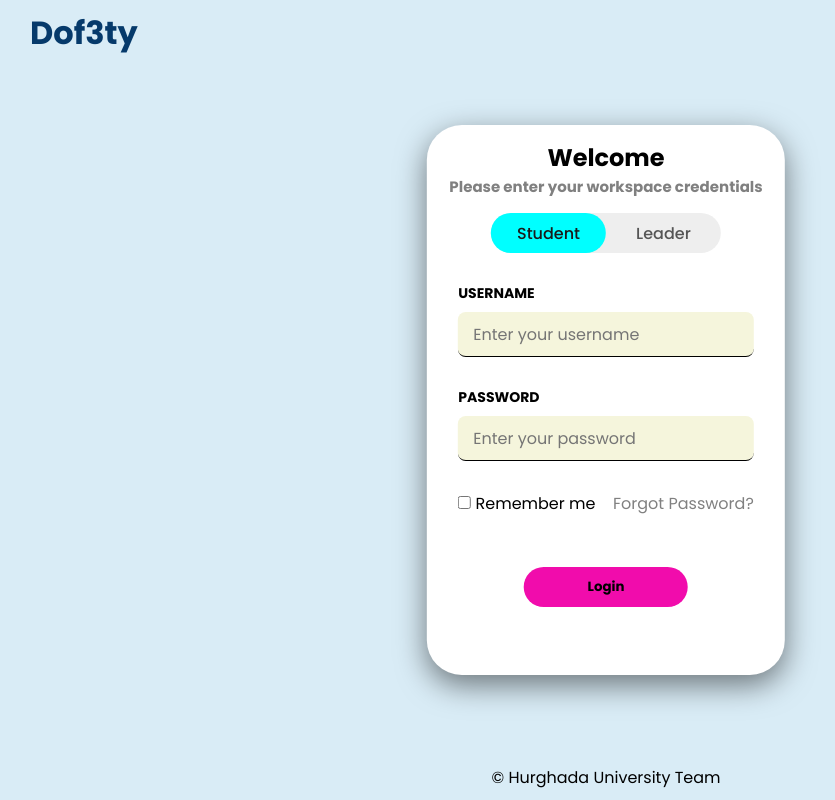
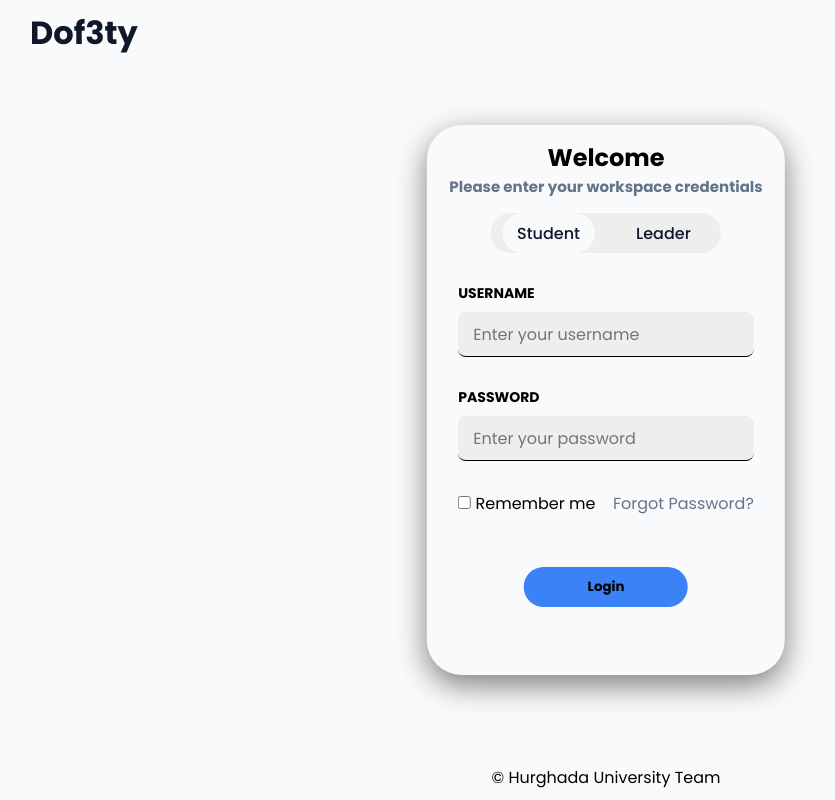
Before and after one commit to midoofishh2005-creator/my-firsy-project, a plain HTML site: page index.html in a window 1280 px wide. Shown: the whole page, without its empty margins (34-869 px from the left). Drawn offline with Linux system fonts and the light colour scheme.

Commit message:
modified the colors.

```diff
--- a/css/components.css
+++ b/css/components.css
@@ -1,9 +1,11 @@
 :root {
-    --blue1: #063a6b;
-    --blue2: #49769F;
-    --cyan: #d9ecf6;
-    --white: rgb(255, 255, 255);
-    --text-gray: rgba(116, 116, 116, 0.786);
+    --main: #3B82F6;
+    --active: #1E3A5F;
+    --back: #F8FAFC;
+    --cards: #FFFFFF;
+    --graay: #eee;
+    --main-text: #0F172A;
+    --secondary-text: #64748B;
 }
 
 .center {
@@ -16,13 +18,13 @@
 .btn {
     cursor: pointer;
     font-weight: bold;
-    background-color: rgb(241, 12, 172);
+    background-color: var(--main);
     border: none;
     transition: 0.3s;
 }
 
 .btn:hover {
-    background-color: rgb(215, 202, 185);
+    background-color: var(--active)
 }
 
 input:focus {
--- a/css/style.css
+++ b/css/style.css
@@ -6,7 +6,7 @@
 }
 
 body {
-    background-color: var(--cyan);
+    background-color: var(--back);
 }
 
 header {
@@ -16,14 +16,14 @@ header {
 }
 
 h1 {
-    color: var(--blue1);
+    color: var(--main-text);
     position: absolute;
     top: 10%;
     left: 5%;
 }
 
 .form-box {
-    background-color: var(--white);
+    background-color: var(--card);
     width: 28%;
     height: 550px;
     padding: 15px;
@@ -37,15 +37,17 @@ h1 {
 }
 
 .form-box p {
-    color: gray;
+    color: var(--secondary-text);
     font-size: 15px;
 }
 
 
 .role-switch {
-    background-color: #eee;
+    background-color: var(--back);
     display: flex;
     justify-content: space-around;
+
+    background-color: var(--graay);
 
 
     width: 70%;
@@ -63,18 +65,18 @@ h1 {
 .role-switch label {
     text-align: center;
     padding: 8px ;
-    width: 50%;
+    width: 40%;
     border-radius: 20px;
     cursor: pointer;
     font-weight: 500;
-    color: #555;
+    color: var(--main-text);
     z-index: 1;
-    transition: 0.3s;
+    transition: 0.5s;
 }
 
 .role-switch input:checked + label {
-    color: #1a1a1a;
-    background-color: aqua;
+    color: var(--main-text);
+    background-color: var(--back);
 }
 
 
@@ -91,7 +93,7 @@ form {
 }
 
 .form-group input {
-    background-color: beige;
+    background-color: var(--graay);
     width: 100%;
     height: 45px;
     font-size: 16px;
@@ -100,7 +102,7 @@ form {
     border: none;
     border-bottom: 1px black solid;
     border-radius: 8px;
-    transition: 0.3s ease;
+    transition: 0.5s ease;
 }
 
 .form-group label {
@@ -112,8 +114,8 @@ form {
 
 .form-group input:focus {
     border-bottom: 2px gray solid;
-    transform: scale(1.03, 1.03);
-    box-shadow: 1px 1px 2px 1px gray;
+    transform: scale(1.02, 1.02);
+    box-shadow: 1px 1px 2px 0px gray;
 }
 
 
@@ -150,12 +152,12 @@ form {
 
 .borha a {
     text-decoration: none;
-    color: gray;
+    color: var(--secondary-text);
 
 }
 
 .borha a:hover {
-    color: var(--blue1);
+    color: var(--active);
 }
 
 
--- a/index.html
+++ b/index.html
@@ -41,12 +41,12 @@
 
                 <div class="form-group">
                     <label for="username">USERNAME</label>
-                    <input type="text" id="username" placeholder="Enter your username" required>
+                    <input type="text" id="username" placeholder="Enter your username" name="username" required>
                 </div>
 
                 <div class="form-group">
                     <label for="password">PASSWORD</label>
-                    <input type="password" id="password" placeholder="Enter your password" required>
+                    <input type="password" id="password" placeholder="Enter your password" name="password" required>
                 </div>
 
                 <div class="borha">
```
